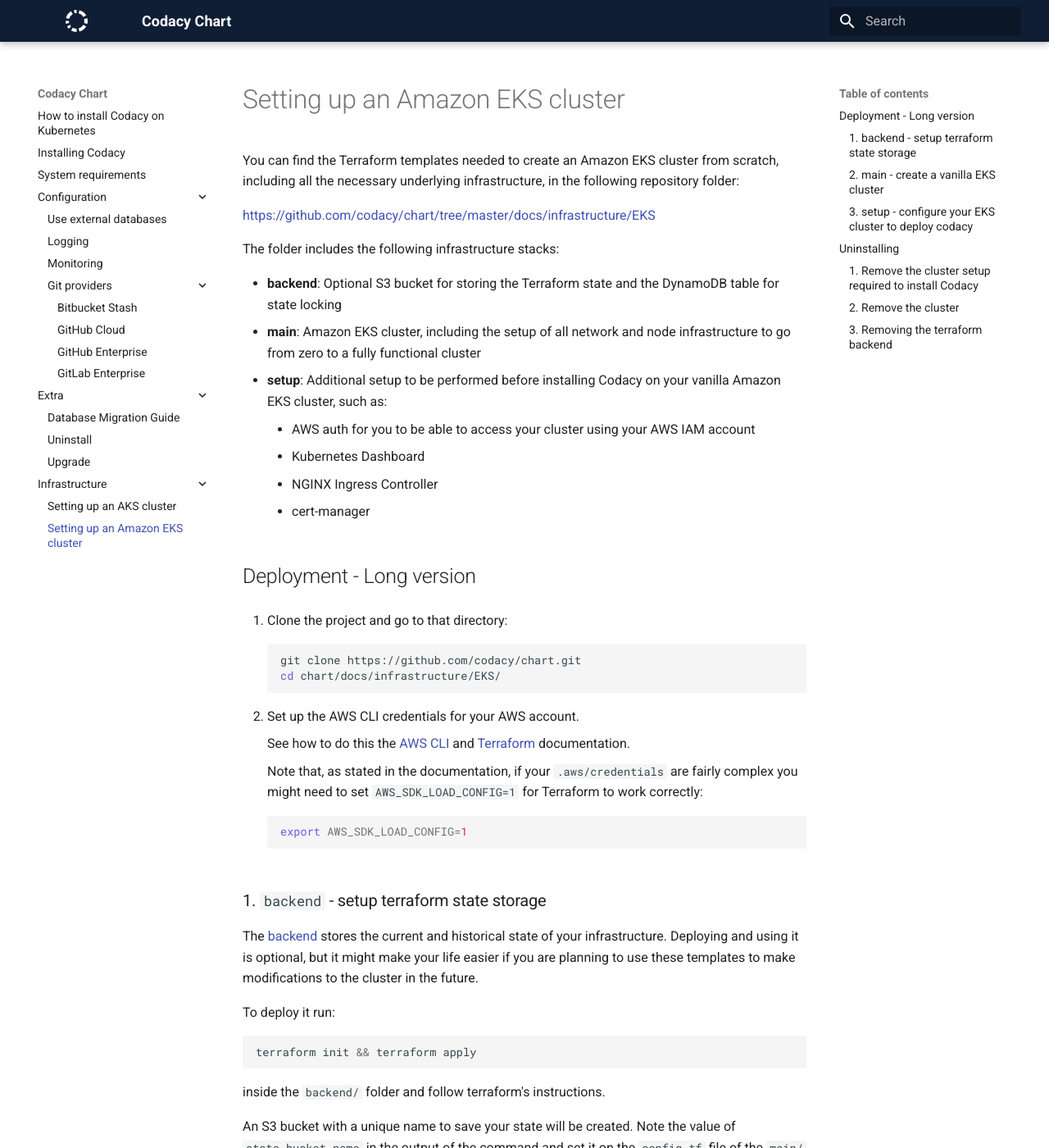
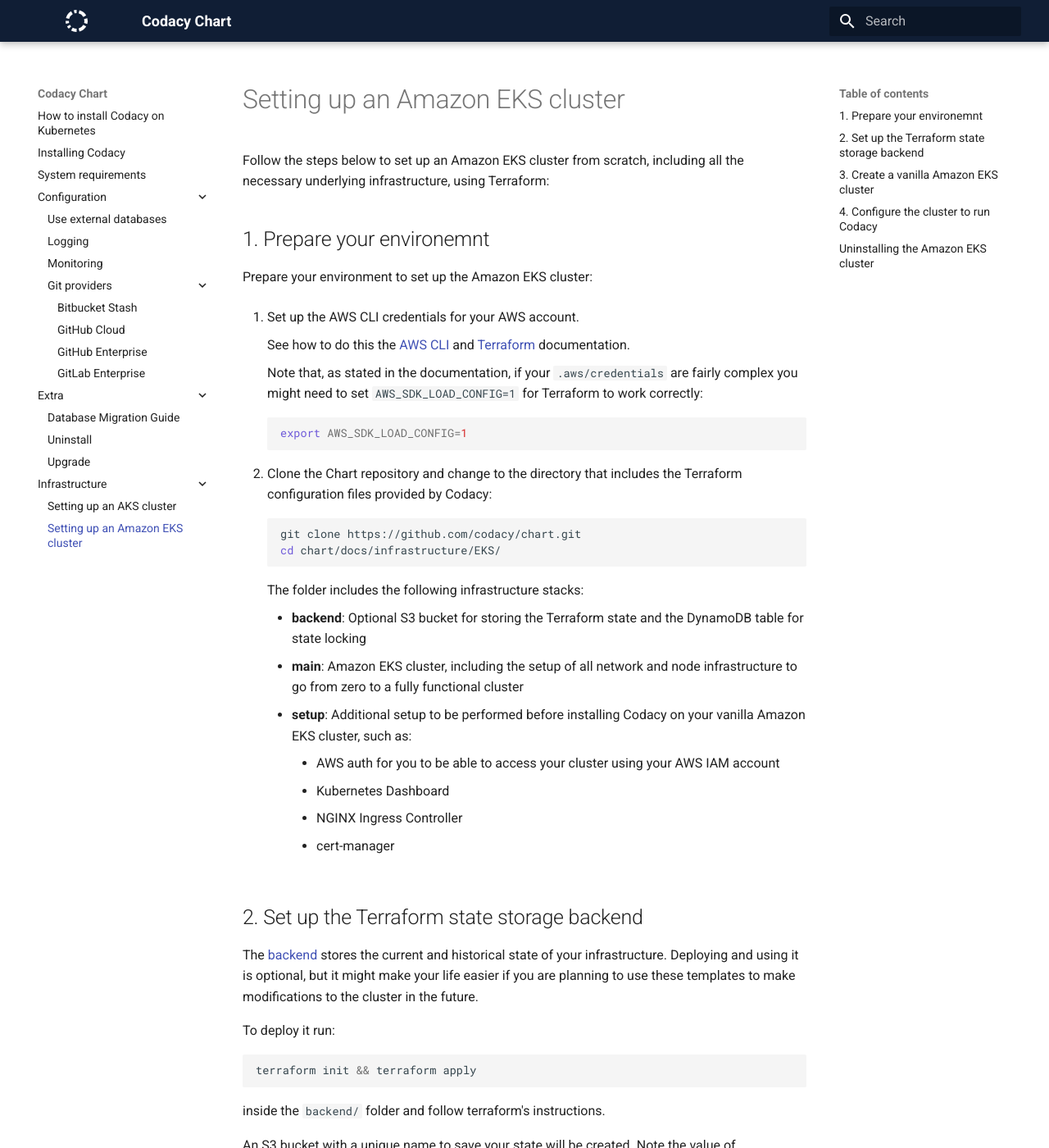
Before and after one commit to codacy/chart, an MkDocs documentation site: the page built from docs/infrastructure/eks-quickstart.md, in a window 1280 px wide and 1400 px high. Shown: the whole window at 82% size. Built offline with MkDocs 1.6.1 and Material for MkDocs 9.7.7, drawn with Linux system fonts in a browser that asks for light colours; some of the changed text lies outside the part shown.

Commit message:
Refactor general structure of eks-quickstart.md

````diff
--- a/docs/infrastructure/eks-quickstart.md
+++ b/docs/infrastructure/eks-quickstart.md
@@ -1,27 +1,10 @@
 # Setting up an Amazon EKS cluster
 
-You can find the Terraform templates needed to create an Amazon EKS cluster from scratch, including all the necessary underlying infrastructure, in the following repository folder:
+Follow the steps below to set up an Amazon EKS cluster from scratch, including all the necessary underlying infrastructure, using Terraform:
 
-<https://github.com/codacy/chart/tree/master/docs/infrastructure/EKS>
+## 1. Prepare your environemnt
 
-The folder includes the following infrastructure stacks:
-
-* **backend**: Optional S3 bucket for storing the Terraform state and the DynamoDB table for state locking
-* **main**: Amazon EKS cluster, including the setup of all network and node infrastructure to go from zero to a fully functional cluster
-* **setup**: Additional setup to be performed before installing Codacy on your vanilla Amazon EKS cluster, such as:
-    * AWS auth for you to be able to access your cluster using your AWS IAM account
-    * Kubernetes Dashboard
-    * NGINX Ingress Controller
-    * cert-manager
-
-## Deployment - Long version
-
-1. Clone the project and go to that directory:
-
-    ```bash
-    git clone https://github.com/codacy/chart.git
-    cd chart/docs/infrastructure/EKS/
-    ```
+Prepare your environment to set up the Amazon EKS cluster:
 
 1. Set up the AWS CLI credentials for your AWS account.
 
@@ -33,7 +16,24 @@
     export AWS_SDK_LOAD_CONFIG=1
     ```
 
-### 1. `backend` - setup terraform state storage
+1. Clone the Chart repository and change to the directory that includes the Terraform configuration files provided by Codacy:
+
+    ```bash
+    git clone https://github.com/codacy/chart.git
+    cd chart/docs/infrastructure/EKS/
+    ```
+
+    The folder includes the following infrastructure stacks:
+
+    * **backend**: Optional S3 bucket for storing the Terraform state and the DynamoDB table for state locking
+    * **main**: Amazon EKS cluster, including the setup of all network and node infrastructure to go from zero to a fully functional cluster
+    * **setup**: Additional setup to be performed before installing Codacy on your vanilla Amazon EKS cluster, such as:
+        * AWS auth for you to be able to access your cluster using your AWS IAM account
+        * Kubernetes Dashboard
+        * NGINX Ingress Controller
+        * cert-manager
+
+## 2. Set up the Terraform state storage backend
 
 The [backend](https://www.terraform.io/docs/backends/index.html) stores
 the current and historical state of your infrastructure. Deploying and using
@@ -50,7 +50,7 @@
 
 An S3 bucket with a unique name to save your state will be created. Note the value of `state_bucket_name` in the output of the command and set it on the `config.tf` file of the `main/` and `setup/` stacks where indicated.
 
-### 2. `main` - create a vanilla EKS cluster
+## 3. Create a vanilla Amazon EKS cluster
 
 To create a cluster, along with all the necessary network and nodes setup
 it requires:
@@ -97,7 +97,7 @@
 the worker nodes to join the cluster
 (see the [EKS docs](https://docs.aws.amazon.com/eks/latest/userguide/add-user-role.html) for more info). We'll do that on step 3.
 
-### 3. `setup` - configure your EKS cluster to deploy codacy
+## 4. Configure the cluster to run Codacy
 
 Some additional setup  is necessary to run Codacy on the cluster you just created.
 For one, you need to allow workers to join the cluster. Docker pull secrets need to be added to the `codacy` namespace, which will also be added here,
@@ -133,44 +133,44 @@
 
 select `token` and paste the value you saved above.
 
-## Uninstalling
+## Uninstalling the Amazon EKS cluster
 
 **WARNING:**
 If you proceed beyond this point you'll permanently delete and break things.
 
-### 1.  Remove the cluster setup required to install Codacy
+1. Remove the cluster setup required to install Codacy
 
-To cleanup your cluster back to a _vanilla_ state you can now run,
-the following command in the `setup/` folder:
+    To cleanup your cluster back to a _vanilla_ state you can now run,
+    the following command in the `setup/` folder:
 
-```bash
-terraform destroy
-```
+    ```bash
+    terraform destroy
+    ```
 
-### 2.  Remove the cluster
+1. Remove the cluster
 
-After removing all the above stacks and setup, you may now delete the kubernetes
-cluster by running in the `main/` directory:
+    After removing all the above stacks and setup, you may now delete the kubernetes
+    cluster by running in the `main/` directory:
 
-```bash
-terraform destroy
-```
+    ```bash
+    terraform destroy
+    ```
 
- This takes a while (~10min).
+    This takes a while (~10min).
 
-### 3.  Removing the terraform backend
+1. Remove the Terraform backend
 
-If you created the terraform backend with the above stack you can now safely
-delete it. The backend is purposely created with extra settings to prevent
-its accidental destruction. To destroy it cleanly the easiest path is to disable
-these extra settings. Go to the `backend/` folder and change the `state_and_lock.tf`
-file as instructed therein.
+    If you created the Terraform backend with the above stack you can now safely
+    delete it. The backend is purposely created with extra settings to prevent
+    its accidental destruction. To destroy it cleanly the easiest path is to disable
+    these extra settings. Go to the `backend/` folder and change the `state_and_lock.tf`
+    file as instructed therein.
 
-Afterwards, you can now destroy it by running
+    Afterwards, you can now destroy it by running
 
-```bash
-terraform apply && terraform destroy
-```
+    ```bash
+    terraform apply && terraform destroy
+    ```
 
-Note that you first have to apply to change the bucket settings, and only
-then will destroy work.
+    Note that you first have to apply to change the bucket settings, and only
+    then will destroy work.
````
Also changed, not shown: docs/install.md (+1 -1 lines).
